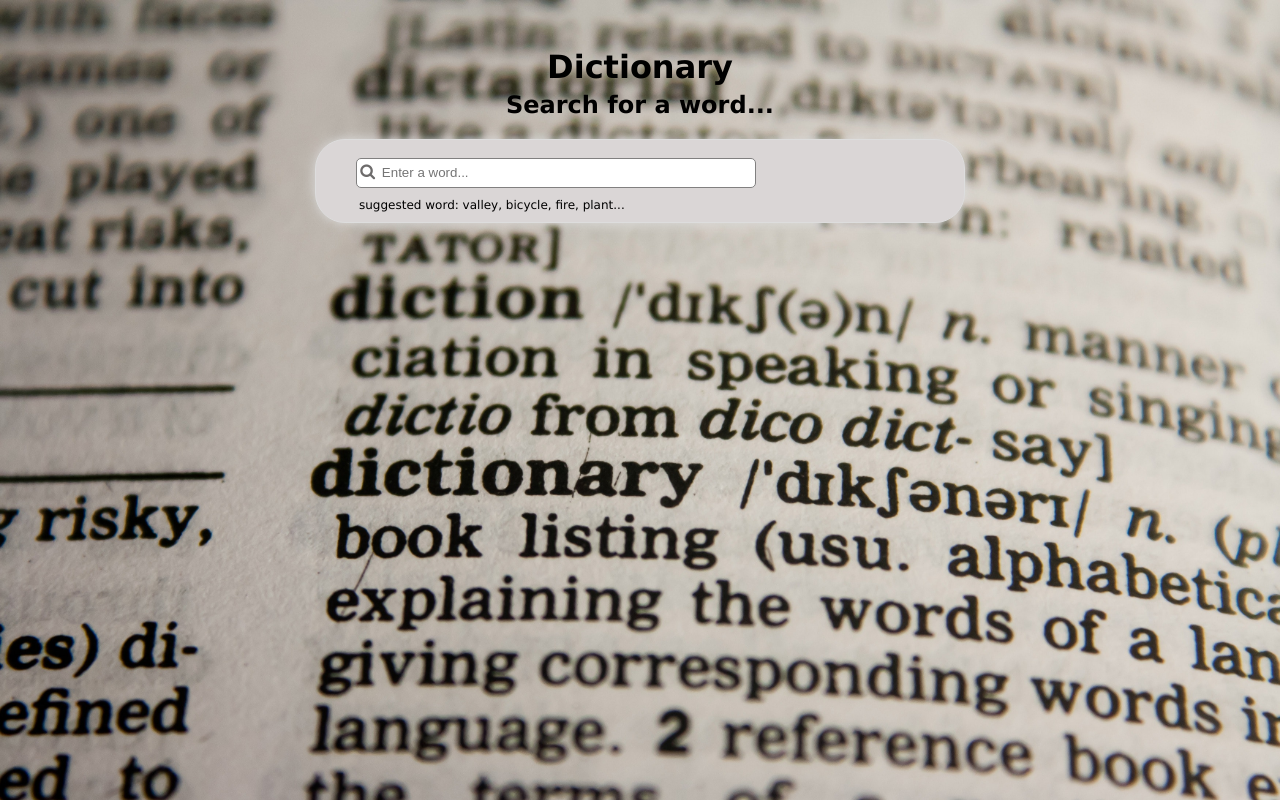
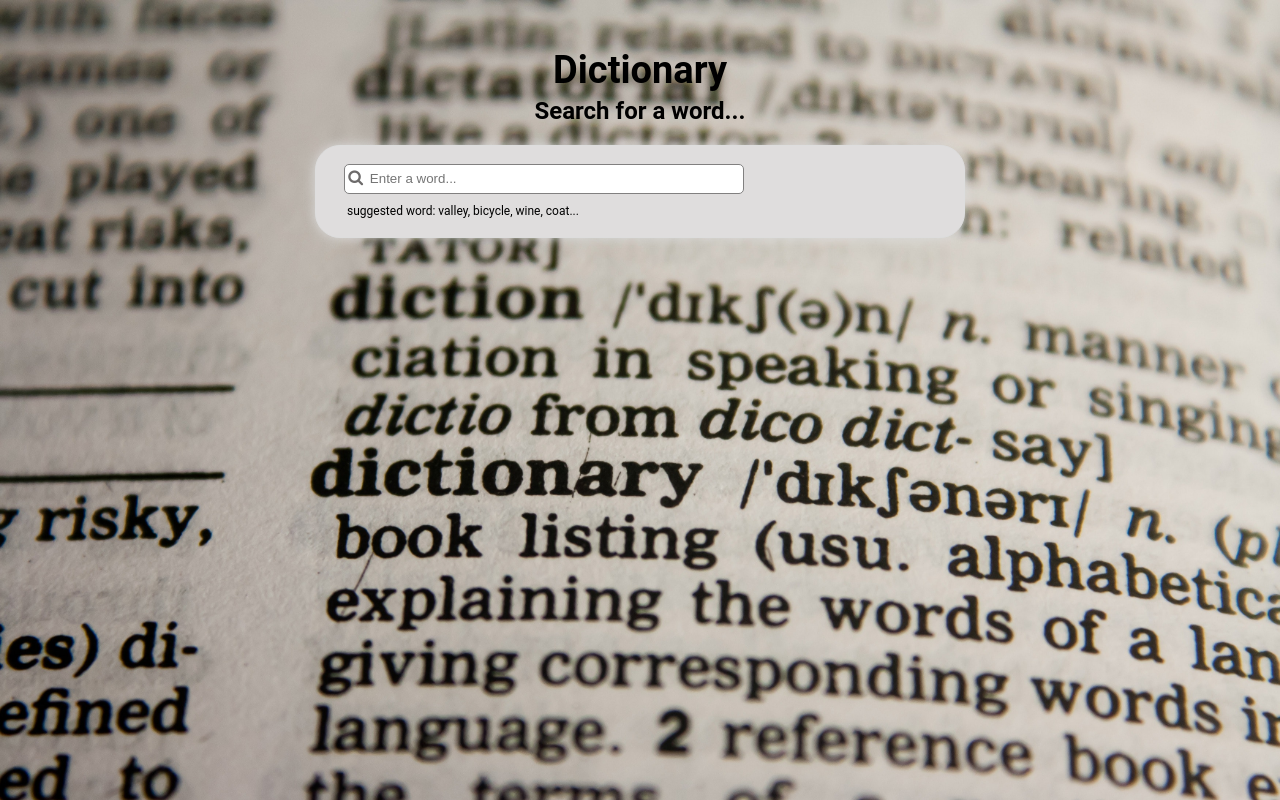
Before and after one commit to Aruna-Grng/dictionary-project, a React (Create React App) app: page / in a window 1280 px wide. Built offline with nearby package versions, Linux system fonts and the light colour scheme; no server answers.

Commit message:
Added more css.

```diff
--- a/src/App.css
+++ b/src/App.css
@@ -3,8 +3,12 @@ body {
     background-size: cover;
 }
 
+div h1 {
+    font-size: 38px;
+}
+
 .container {
-    font-family: Verdana,sans-serif;
+    font-family: Roboto,arial,sans-serif;
     width: 650px;
     margin: auto;
 }
--- a/src/App.js
+++ b/src/App.js
@@ -9,7 +9,7 @@ function App() {
           <h1>Dictionary</h1>
           <h2>Search for a word...</h2>
         </div>
-          <Search defaultKeyword="hello" />
+          <Search defaultKeyword="love" />
       </div>
     </div>
   );
--- /dev/null
+++ b/src/components/Example.css
@@ -0,0 +1,6 @@
+.Example {
+    font-size: 14px;
+    opacity: .8;
+    margin-top: 8px;
+    margin-bottom: 8px;
+}
--- a/src/components/Example.js
+++ b/src/components/Example.js
@@ -1,9 +1,10 @@
 import React from "react";
+import "./Example.css";
 
 export default function Example(props) {
     if (props.wordExample) {
         return (
-            <div>
+            <div className="Example">
                 <em>{props.wordExample}</em>
             </div>
         )
--- /dev/null
+++ b/src/components/Meaning.css
@@ -0,0 +1,4 @@
+.Meaning .partOfSpeech {
+    margin-top: 0px;
+    margin-bottom: 10px ;
+}
--- a/src/components/Meaning.js
+++ b/src/components/Meaning.js
@@ -1,21 +1,20 @@
 import React from "react";
 import Example from "./Example";
 import Synonyms from "./Synonyms";
+import "./Meaning.css";
 
 export default function Meaning(props) {
     return (
-        <div>
-            <h3>{props.wordMeaning.partOfSpeech}</h3>
+        <div className="Meaning">
+            <h3 className="partOfSpeech">{props.wordMeaning.partOfSpeech}</h3>
             {props.wordMeaning.definitions.map(function(definition, index) {
                 return (
                     <div key={index}>
-                        <p>
-                            {definition.definition}
-                            <br />
+                        <div>
+                            <span className="definition">{definition.definition}</span>
                             <Example wordExample={definition.example} />
-                            <br />
                             <Synonyms wordSynonyms={definition.synonyms} />
-                        </p>
+                        </div>
                     </div>
                 )
             })}
--- a/src/components/Phonetics.css
+++ b/src/components/Phonetics.css
@@ -1,5 +1,5 @@
 .Phonetics {
-    height: 50px;
+    height: 40px;
 }
 
 .Phonetics a {
--- a/src/components/Results.css
+++ b/src/components/Results.css
@@ -1,3 +1,4 @@
 .Results .searchword {
     margin-top: 0;
+    font-size: 27px;
 }
--- a/src/components/Search.css
+++ b/src/components/Search.css
@@ -1,10 +1,10 @@
 .Search section {
     border: 1px solid #ddd;
-    border-radius: 30px;
+    border-radius: 25px;
     margin: 20px 0;
-    padding: 18px 25px 10px 25px;
+    padding: 18px 25px 14px 25px;
     box-shadow: 0 0 12px #ddd;
-    background-color: rgb(218, 214, 214);
+    background-color: rgb(223, 221, 221);
 }
 
 
@@ -17,12 +17,17 @@
 
 .hint {
     margin-top: 10px;
-    padding-left: 18px;
+    padding-left: 6px;
     font-size: 12px;
+    padding-bottom: 5px;
+}
+
+.inputBar {
+    margin-left: -12px;
 }
 
 input {
-    padding: 2px 0 2px 25px;
+    padding: 2px 2px 2px 25px;
     border: 1px solid rgb(129, 128, 128);
     border-radius: 5px;
     width: 400px;
--- a/src/components/Search.js
+++ b/src/components/Search.js
@@ -37,17 +37,16 @@ export default function Search(props) {
             <div className="Search">
                 <section>
                     <form onSubmit={handleSubmit}>
-                        <div>
+                        <div className="inputBar">
                             <i className="fa fa-search" aria-hidden="true"></i>
                             <input
                             type="search"
                             placeholder="Enter a word..."
                             onChange={handleWordSearch}
-                            // style={{ width: 300 }}
                             />
                         </div>
                         <div className="hint">
-                            suggested word: valley, bicycle, fire, plant...
+                            suggested word: valley, bicycle, wine, coat...
                         </div>
                     </form>
                 </section>
--- /dev/null
+++ b/src/components/Synonyms.css
@@ -0,0 +1,11 @@
+.Synonyms span {
+    margin-right: 25px;
+    display: inline-block;
+    /* line-height: 3; */
+    font-size: 13px;
+}
+
+.Synonyms {
+    margin: 10px 0 25px 0;
+
+}
--- a/src/components/Synonyms.js
+++ b/src/components/Synonyms.js
@@ -1,15 +1,18 @@
 import React from "react";
+import "./Synonyms.css";
 
 export default function Synonyms(props) {
     if (props.wordSynonyms) {
         return (
-            <ul>
+            <div className="Synonyms">
                 {props.wordSynonyms.map(function(synonym, index) {
-                    return <li key={index}>
-                        {synonym}
-                    </li>
+                    return (
+                        <span key={index}>
+                            {synonym}
+                        </span>
+                    )
                 })}
-            </ul>
+            </div>
         );
     } else {
         return null;
```
